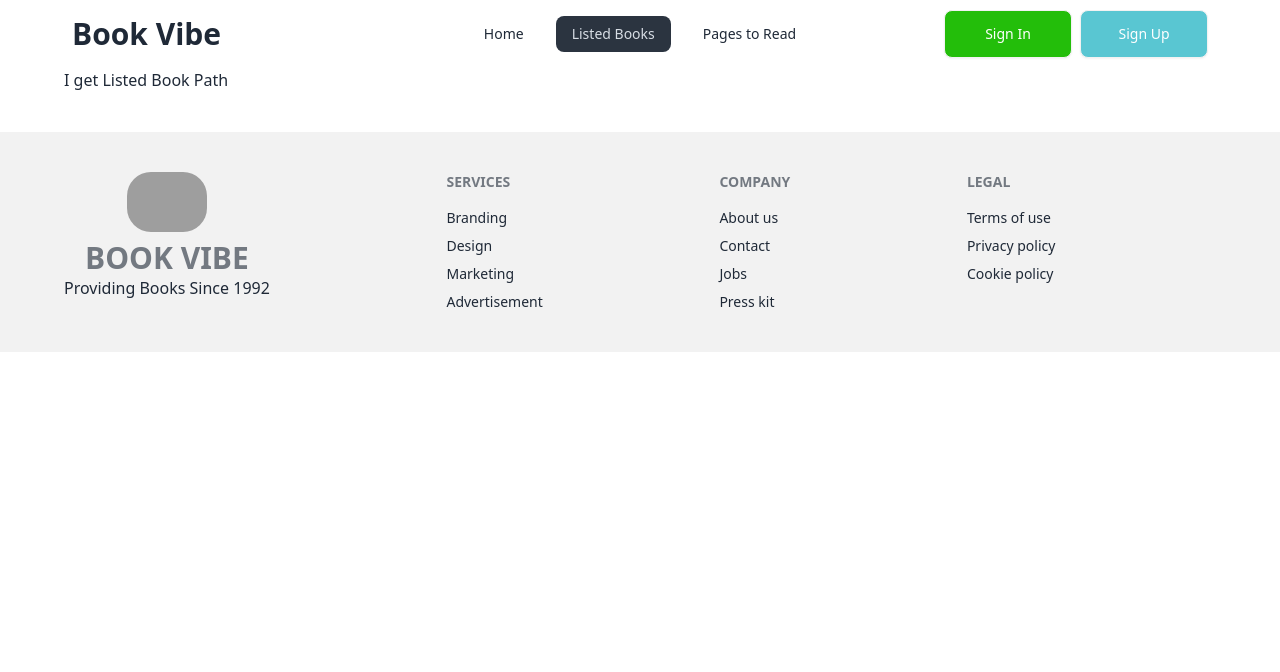
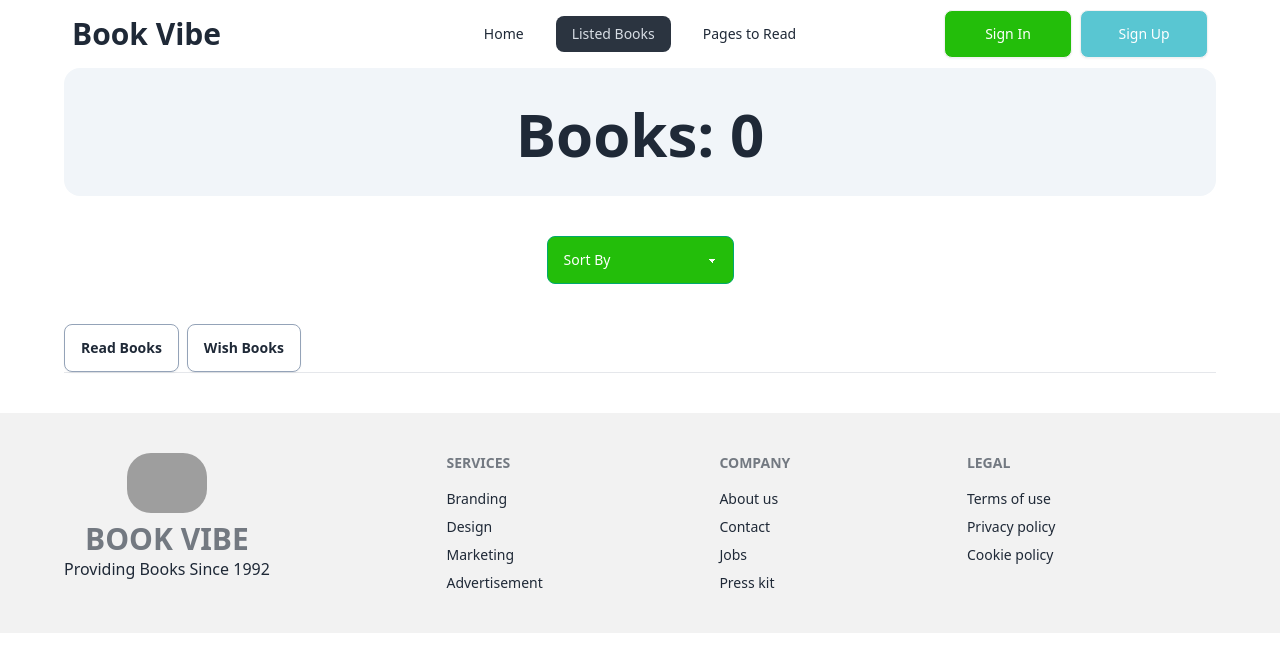
Before and after one commit to saiful797/Book-Vibe, a React (Vite) app: page /listedBooks in a window 1280 px wide. Shown: the top 672 px of the page. Built offline with nearby package versions, Linux system fonts and the light colour scheme; grey boxes are pictures that could not be loaded.

Commit message:
Added Listedbooks from API

```diff
--- a/package.json
+++ b/package.json
@@ -15,6 +15,7 @@
     "react": "^18.2.0",
     "react-dom": "^18.2.0",
     "react-router-dom": "^6.22.3",
+    "react-toastify": "^10.0.5",
     "sort-by": "^1.2.0"
   },
   "devDependencies": {
--- a/src/components/BookDetails/BookDetails.jsx
+++ b/src/components/BookDetails/BookDetails.jsx
@@ -1,4 +1,7 @@
 import { useLoaderData, useParams } from "react-router-dom";
+import { ToastContainer, toast } from 'react-toastify';
+import 'react-toastify/dist/ReactToastify.css';
+import { saveReadBooksDetails } from "../../utility/localStorage";
 
 const BookDetails = () => {
     const books = useLoaderData();
@@ -9,6 +12,12 @@ const BookDetails = () => {
     const book = books.find(book => book.bookId === idInt);
 
     const {image,bookName,author,category,review,tags,totalPages,publisher,yearOfPublishing,rating} = book;
+
+    const handleBooksRead = () =>{
+        saveReadBooksDetails(idInt);
+        toast('Added Successfully');
+    }
+
     return (
         <div className="flex justify-around mt-10 gap-5 h-screen">
             <div className="w-1/2 p-5 bg-slate-100 rounded-xl flex justify-center items-center">
@@ -46,10 +55,11 @@ const BookDetails = () => {
                 </div>
 
                 <div className="flex gap-3">
-                    <button className="btn bg-white border border-[#84d478] text-lg font-medium">Read</button>
+                    <button onClick={handleBooksRead} className="btn bg-white border border-[#84d478] text-lg font-medium">Read</button>
                     <button className="btn bg-[#59C6D2] text-lg font-medium">Wishlist</button>
                 </div>
             </div>
+            <ToastContainer />
         </div>
     );
 };
--- a/src/components/ListedBooks/ListedBooks.jsx
+++ b/src/components/ListedBooks/ListedBooks.jsx
@@ -1,7 +1,46 @@
+import { useEffect, useState } from "react";
+import { useLoaderData } from "react-router-dom";
+import { getStoredReadBooksDetails } from "../../utility/localStorage";
+
 const ListedBooks = () => {
+
+    const [readBooksItem, setReadBooksItem] = useState([]);
+
+    const books = useLoaderData();
+    useEffect(()=>{
+        const storedBookId = getStoredReadBooksDetails();
+        if(books.length > 0){
+            const booksReads = books.filter(book => storedBookId.includes(book.bookId));
+
+            setReadBooksItem(booksReads);
+        }
+    },[])
+
     return (
         <div>
-            <p>I get Listed Book Path</p>
+            <div className="rounded-2xl w-full h-32 pt-1 bg-slate-100 flex justify-center items-center">
+                <p className="text-6xl font-bold">Books: {readBooksItem.length}</p>
+            </div>
+            <div className="text-center mt-10 mb-10">
+                <select className="select select-success max-w-xs bg-[#23BE0A] font-medium text-white">
+                    <option selected>Sort By</option>
+                    <option>One Piece</option>
+                    <option>Naruto</option>
+                    <option>Death Note</option>
+                    <option>Attack on Titan</option>
+                    <option>Bleach</option>
+                    <option>Fullmetal Alchemist</option>
+                </select>
+            </div>
+            <div className="flex gap-2">
+                <div>
+                    <button className="btn bg-white border-slate-400">Read Books</button>
+                </div>
+                <div>
+                    <button className="btn bg-white border-slate-400"> Wish Books</button>
+                </div>
+            </div>
+            <hr></hr>
         </div>
     );
 };
--- a/src/main.jsx
+++ b/src/main.jsx
@@ -23,12 +23,13 @@ const router = createBrowserRouter([
       },
       {
         path: "/listedBooks",
-        element: <ListedBooks></ListedBooks>
+        element: <ListedBooks></ListedBooks>,
+        loader: () => fetch('/books.json')
       },
       {
         path:'/book/:id',
         element:<BookDetails></BookDetails>,
-        loader: () => fetch('../books.json')
+        loader: () => fetch('/books.json')
       }
     ],
   },
--- /dev/null
+++ b/src/utility/localStorage.js
@@ -0,0 +1,18 @@
+const getStoredReadBooksDetails = () => {
+    const storedReadBook = localStorage.getItem('read-books');
+    if(storedReadBook){
+        return JSON.parse(storedReadBook);
+    }
+    return [];
+}
+
+const saveReadBooksDetails = (id) => {
+    const storedReadBooks = getStoredReadBooksDetails();
+    const exists = storedReadBooks.find(bookId => bookId === id)
+    if(!exists){
+        storedReadBooks.push(id);
+        localStorage.setItem('read-books', JSON.stringify(storedReadBooks));
+    }
+}
+
+export {saveReadBooksDetails,getStoredReadBooksDetails}
```
Also changed, not shown: 1 other file (tests, documents, lock files or other folders).
